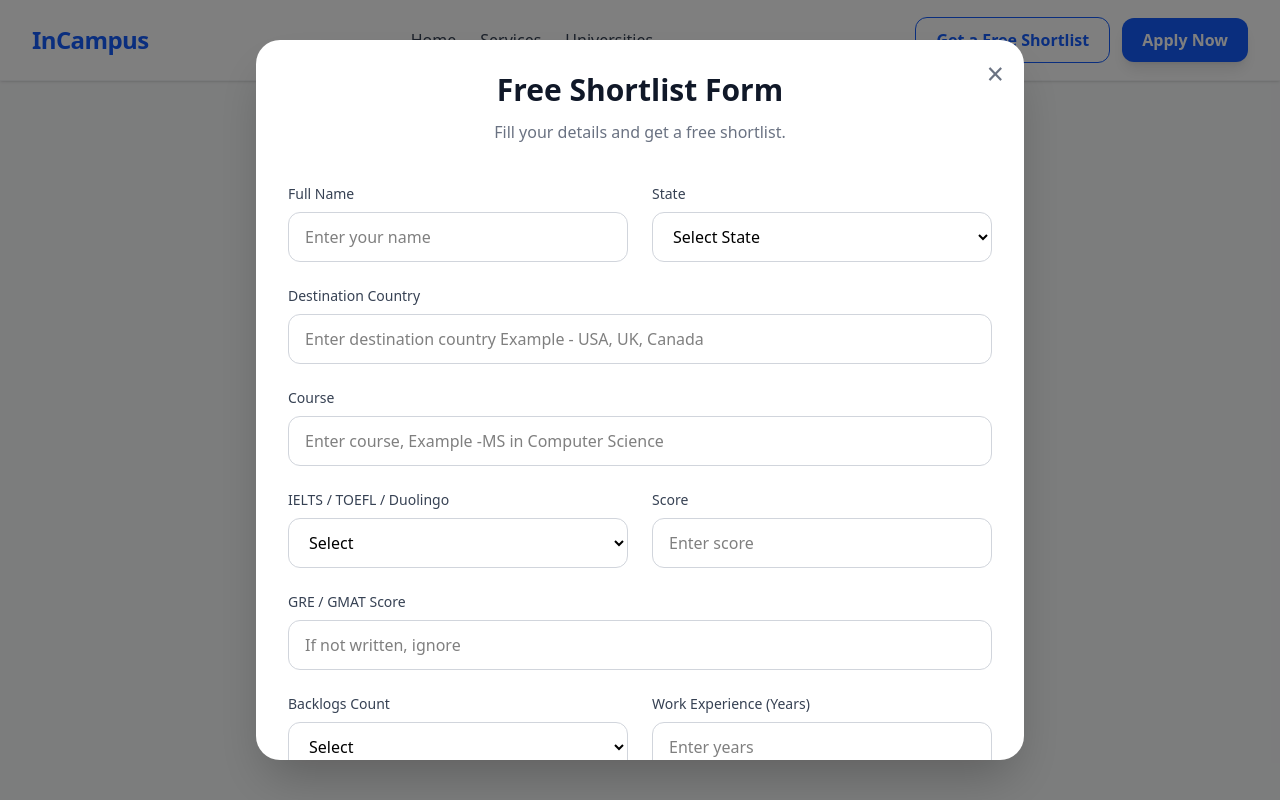
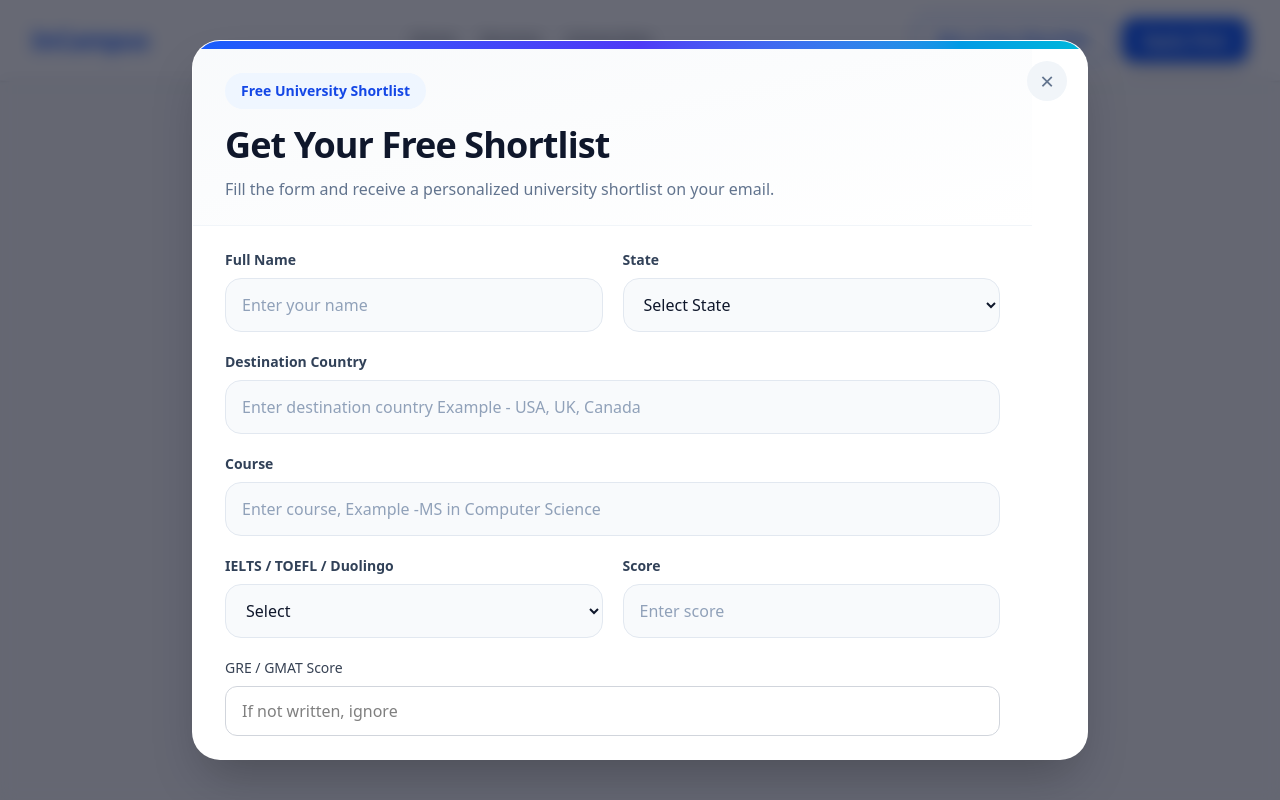
Before and after one commit to Srikanth1121/incampus-education, a Next.js app: page /getshortlist in a window 1280 px wide. Shown: the top 800 px of the page. Built offline with nearby package versions, Linux system fonts and the light colour scheme.

Commit message:
Fixed sitemap and added SEO landing pages

```diff
--- a/components/ShortlistPopup.tsx
+++ b/components/ShortlistPopup.tsx
@@ -96,30 +96,36 @@ export default function ShortlistPopup({ open, onClose }: ShortlistPopupProps) {
   };
 
   if (!open) return null;
+const fieldClass =
+  "w-full mt-2 rounded-2xl border border-slate-200 bg-slate-50 px-4 py-3.5 text-slate-900 outline-none transition placeholder:text-slate-400 focus:border-blue-500 focus:bg-white focus:ring-4 focus:ring-blue-100";
 
+const labelClass = "block text-sm font-semibold text-slate-700";
   return (
     <div
-      className="fixed inset-0 bg-black/50 flex items-center justify-center z-50 px-4"
+      className="fixed inset-0 z-50 flex items-center justify-center bg-slate-950/60 px-4 backdrop-blur-sm"
       onClick={onClose}
     >
       <div
-        className="bg-white w-full max-w-3xl rounded-3xl shadow-2xl p-8 relative max-h-[90vh] overflow-y-auto"
+       className="bg-white w-full max-w-4xl h-[90vh] rounded-[28px] shadow-2xl relative overflow-hidden border border-white/20 flex flex-col"
         onClick={(e) => e.stopPropagation()}
       >
+        <div className="h-2 w-full bg-gradient-to-r from-blue-600 via-indigo-600 to-cyan-500" />
+
 <button
   onClick={onClose}
-          className="absolute top-4 right-5 text-3xl text-gray-500 hover:text-black"
+  className="absolute right-5 top-5 grid h-10 w-10 place-items-center rounded-full bg-slate-100 text-2xl text-slate-500 transition hover:bg-slate-200 hover:text-slate-900"
+  aria-label="Close popup"
 >
           ×
         </button>
-
+<div className="flex-1 overflow-y-auto pr-10 [scrollbar-gutter:stable]">
         {submitted ? (
-          <div className="py-14 text-center">
-            <div className="mx-auto h-20 w-20 rounded-full bg-green-100 flex items-center justify-center animate-bounce">
+          <div className="flex flex-1 items-center justify-center px-6 py-14 text-center">
+            <div className="mx-auto flex h-20 w-20 items-center justify-center rounded-full bg-emerald-100 ring-8 ring-emerald-50">
               <svg
                 viewBox="0 0 24 24"
                 fill="none"
-                className="w-10 h-10 text-green-600"
+                className="h-10 w-10 text-emerald-600"
               >
                 <path
                   d="M5 13l4 4L19 7"
@@ -141,19 +147,32 @@ export default function ShortlistPopup({ open, onClose }: ShortlistPopupProps) {
           </div>
         ) : (
          <>
-            <h2 className="text-3xl font-bold text-center text-gray-900">
-              Free Shortlist Form
+  <div className="border-b border-slate-100 bg-gradient-to-br from-slate-50 to-white px-6 py-6 sm:px-8">
+
+    <div className="mb-4 inline-flex items-center gap-2 rounded-full bg-blue-50 px-4 py-2 text-sm font-semibold text-blue-700">
+      Free University Shortlist
+    </div>
+
+    <h2 className="text-3xl font-bold tracking-tight text-slate-900 sm:text-4xl">
+      Get Your Free Shortlist
     </h2>
 
-            <p className="text-center text-gray-500 mt-3">
-              Fill your details and get a free shortlist.
+    <p className="mt-3 max-w-2xl text-sm leading-6 text-slate-500 sm:text-base">
+      Fill the form and receive a personalized university shortlist on your email.
     </p>
 
-            <form onSubmit={handleSubmit} className="grid md:grid-cols-2 gap-6 mt-10">
+  </div>
+
+  <div className="px-6 py-6 pr-10 sm:px-8">
+
+    <form
+      onSubmit={handleSubmit}
+      className="grid gap-5 md:grid-cols-2"
+    >
+
               <div>
-                <label className="block text-sm font-medium text-gray-700">
-                  Full Name
-                </label>
+  <label className={labelClass}>Full Name</label>
+
   <input
     type="text"
     name="name"
@@ -161,7 +180,7 @@ export default function ShortlistPopup({ open, onClose }: ShortlistPopupProps) {
     value={formData.name}
     onChange={handleChange}
     placeholder="Enter your name"
-                  className="w-full mt-2 border border-gray-300 rounded-xl px-4 py-3 outline-none focus:ring-2 focus:ring-blue-500"
+    className={fieldClass}
   />
 </div>
 
@@ -171,15 +190,14 @@ export default function ShortlistPopup({ open, onClose }: ShortlistPopupProps) {
 
 
               <div>
-                <label className="block text-sm font-medium text-gray-700">
-                  State
-                </label>
+  <label className={labelClass}>State</label>
+
   <select
     name="state"
     required
     value={formData.state}
     onChange={handleChange}
-                  className="w-full mt-2 border border-gray-300 rounded-xl px-4 py-3 outline-none focus:ring-2 focus:ring-blue-500"
+    className={fieldClass}
   >
                   <option value="">Select State</option>
                   <option>Andhra Pradesh</option>
@@ -223,9 +241,8 @@ export default function ShortlistPopup({ open, onClose }: ShortlistPopupProps) {
               </div>
 
               <div className="md:col-span-2">
-                <label className="block text-sm font-medium text-gray-700">
-                  Destination Country
-                </label>
+  <label className={labelClass}>Destination Country</label>
+
   <input
     type="text"
     name="destinationCountry"
@@ -233,14 +250,13 @@ export default function ShortlistPopup({ open, onClose }: ShortlistPopupProps) {
     value={formData.destinationCountry}
     onChange={handleChange}
     placeholder="Enter destination country Example - USA, UK, Canada"
-                  className="w-full mt-2 border border-gray-300 rounded-xl px-4 py-3 outline-none focus:ring-2 focus:ring-blue-500"
+    className={fieldClass}
   />
 </div>
 
               <div className="md:col-span-2">
-                <label className="block text-sm font-medium text-gray-700">
-                  Course
-                </label>
+  <label className={labelClass}>Course</label>
+
   <input
     type="text"
     name="course"
@@ -248,20 +264,21 @@ export default function ShortlistPopup({ open, onClose }: ShortlistPopupProps) {
     value={formData.course}
     onChange={handleChange}
     placeholder="Enter course, Example -MS in Computer Science"
-                  className="w-full mt-2 border border-gray-300 rounded-xl px-4 py-3 outline-none focus:ring-2 focus:ring-blue-500"
+    className={fieldClass}
   />
 </div>
 
               <div>
-                <label className="block text-sm font-medium text-gray-700">
+               <label className={labelClass}>
   IELTS / TOEFL / Duolingo
 </label>
+
 <select
   name="ieltsToeflDuolingo"
   required
   value={formData.ieltsToeflDuolingo}
   onChange={handleChange}
-                  className="w-full mt-2 border border-gray-300 rounded-xl px-4 py-3 outline-none focus:ring-2 focus:ring-blue-500"
+  className={fieldClass}
 >
                   <option value="">Select</option>
                   <option>IELTS</option>
@@ -271,9 +288,8 @@ export default function ShortlistPopup({ open, onClose }: ShortlistPopupProps) {
               </div>
 
               <div>
-                <label className="block text-sm font-medium text-gray-700">
-                  Score
-                </label>
+  <label className={labelClass}>Score</label>
+
   <input
     type="text"
     name="ieltsToeflDuolingoScore"
@@ -281,7 +297,7 @@ export default function ShortlistPopup({ open, onClose }: ShortlistPopupProps) {
     value={formData.ieltsToeflDuolingoScore}
     onChange={handleChange}
     placeholder="Enter score"
-                  className="w-full mt-2 border border-gray-300 rounded-xl px-4 py-3 outline-none focus:ring-2 focus:ring-blue-500"
+    className={fieldClass}
   />
 </div>
 
@@ -437,7 +453,7 @@ export default function ShortlistPopup({ open, onClose }: ShortlistPopupProps) {
                 <button
                   type="submit"
                   disabled={loading}
-                  className="w-full bg-blue-600 hover:bg-blue-700 transition text-white py-4 rounded-xl font-semibold text-lg shadow-lg flex items-center justify-center gap-3 disabled:opacity-70"
+                  className="flex w-full items-center justify-center gap-3 rounded-2xl bg-gradient-to-r from-blue-600 to-indigo-600 px-5 py-4 text-lg font-semibold text-white shadow-lg shadow-blue-600/20 transition hover:from-blue-700 hover:to-indigo-700 disabled:cursor-not-allowed disabled:opacity-70"
                 >
                   {loading ? (
                     <>
@@ -450,9 +466,11 @@ export default function ShortlistPopup({ open, onClose }: ShortlistPopupProps) {
                 </button>
               </div>
             </form>
+            </div>
           </>
         )}
       </div>
     </div>
+    </div>
   );
 }
```
Lines whose indentation alone changed are shown as unchanged.
